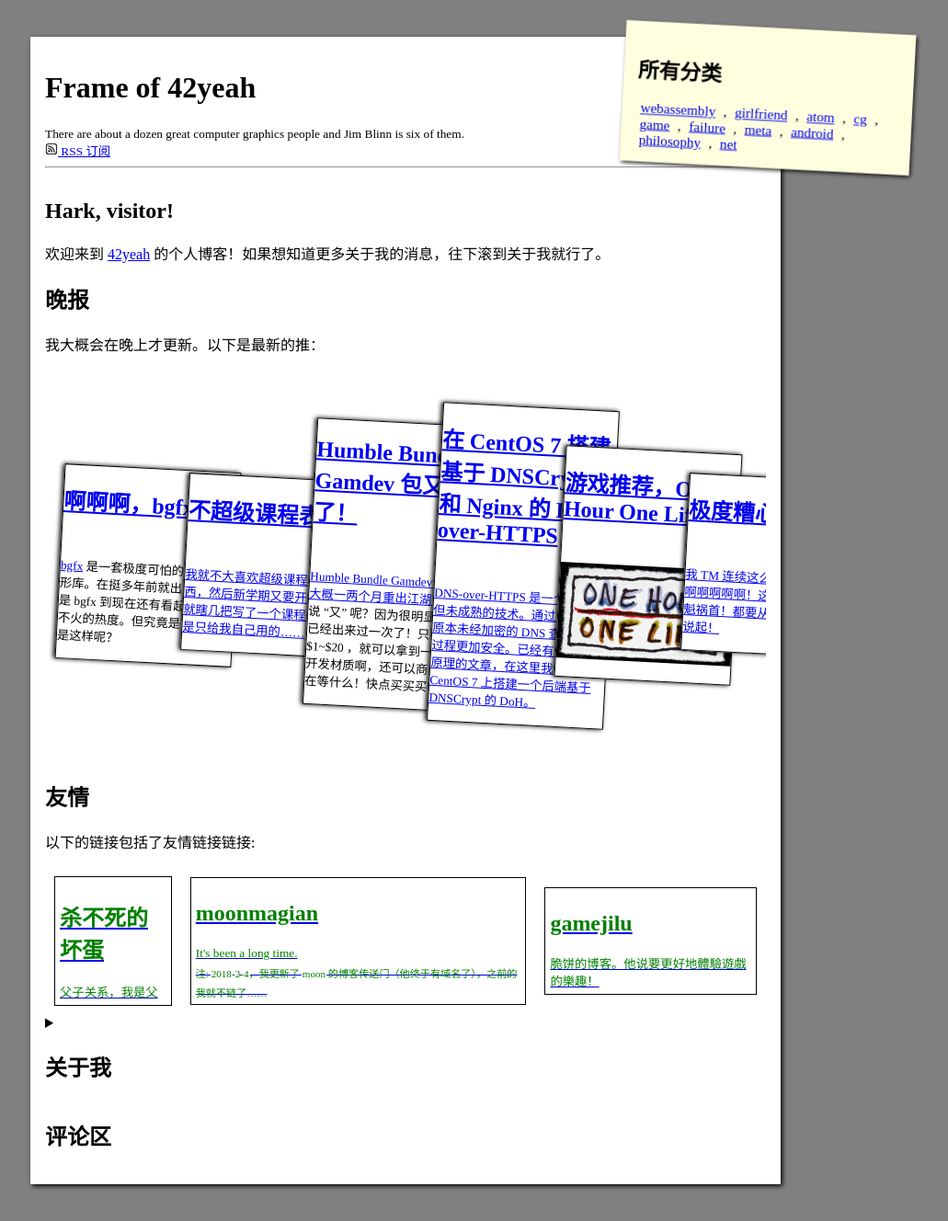
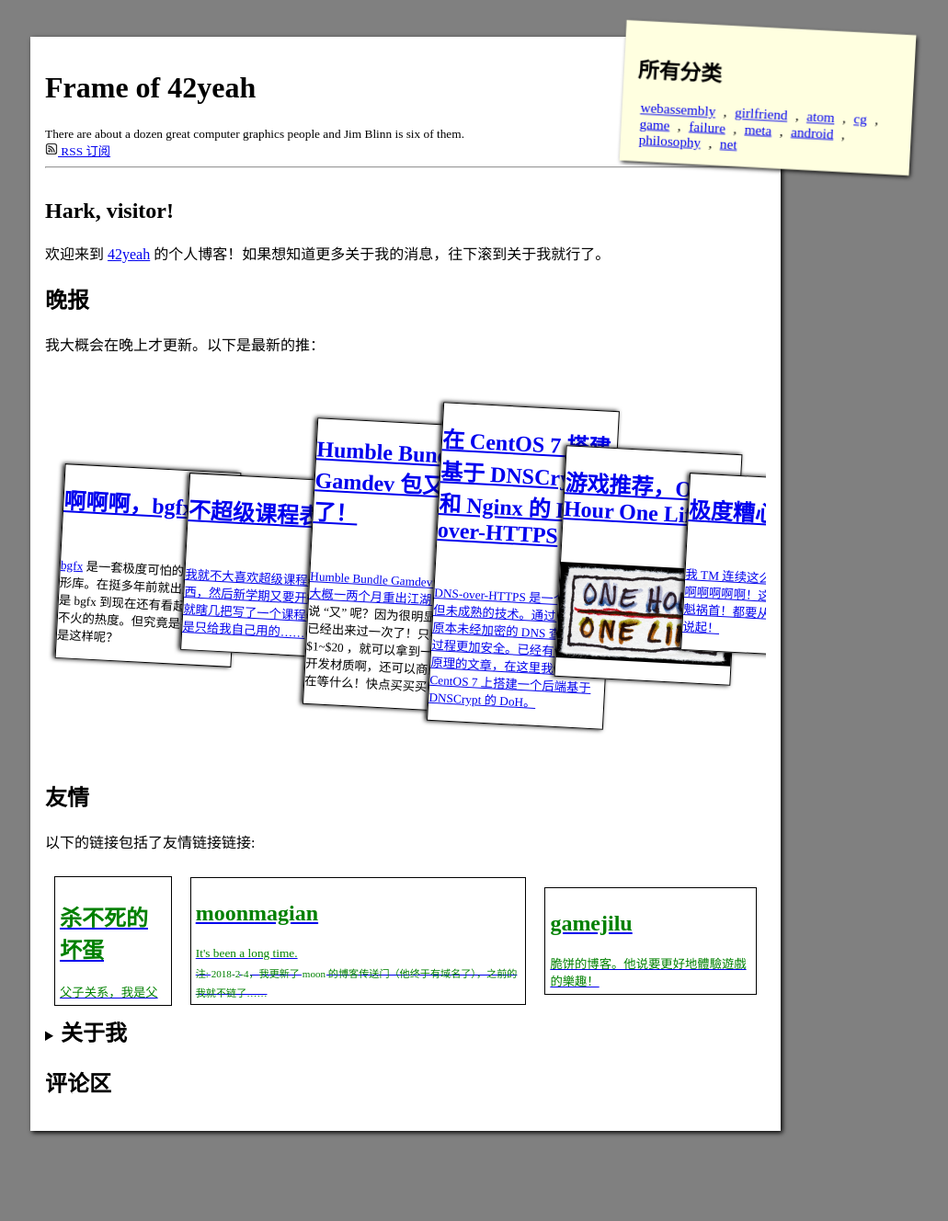
Before and after one commit to POTION4/potion4.github.io, a Jekyll site: the page built from index.md, in a window 1280 px wide. Shown: the whole page at 92% size, without its empty margins (215-1246 px from the left). Built offline with Jekyll 4.4.1, drawn with Linux system fonts in a browser that asks for light colours; our own code applies the rules of GitHub Pages for plain Markdown files; a script that is not in the unit is left out; comment, search, counter and statistics services are not loaded; after the commit the page ends 1270 px from its top, so only the background shows below that; some of the changed text lies outside the part shown.

Commit message:
MINIFIXX

```diff
--- a/index.md
+++ b/index.md
@@ -79,21 +79,26 @@
 </div>
 
 
-<details> <summary><h2>关于我</h2></summary>
-- 我是一个来自 [东莞理工学院](http://www.dgut.edu.cn/) 的学生。
-- 我非常想学图形学。
-- 我喜欢玩独立游戏，包括但不限于：
-	- Nethack
-	- 一系列的经典偏硬核 Roguelike
-	- 一些可以多人游戏的游戏，**一般不包括 FPS**
-- 我喜欢玩 4X，但是我很菜
-- 我学过一系列的程序语言，但大部分都是浅尝辄止，没啥技术
-- 我支持 LGBT ，虽然我本人是直的
-- 我不喜欢吃牛肉丸，干蒸，烧卖，虾饺，云吞，^(?!.\*(韭菜)).\*饺子，牛奶，重芝士，etc……
-- 我的邮箱是 [potion@live.cn](mailto:potion@live.cn)
-- 我做过很多小作品，有兴趣的大佬可以发我邮箱问一下我
-- 我觉得可口可乐比百事可乐要好喝
-- 我觉得麦当劳比肯德基要好吃，虽然肯德基有奥尔良系列
-- 我觉得尊宝是所有 Pizza 当中最好吃的，第二是 Domino
-- I love my girlfriend!
+<details> <summary><h2 style="display: inline">关于我</h2></summary>
+<ul>
+<li> 我是一个来自 [东莞理工学院](http://www.dgut.edu.cn/) 的学生。</li>
+<li> 我非常想学图形学。</li>
+<li>
+  我喜欢玩独立游戏，包括但不限于：
+  <ul>
+	<li> Nethack</li>
+	<li> 一系列的经典偏硬核 Roguelike</li>
+	<li> 一些可以多人游戏的游戏，**一般不包括 FPS**</li>
+  </ul>
+</li>
+<li> 我喜欢玩 4X，但是我很菜</li>
+<li> 我学过一系列的程序语言，但大部分都是浅尝辄止，没啥技术</li>
+<li> 我支持 LGBT ，虽然我本人是直的</li>
+<li> 我不喜欢吃牛肉丸，干蒸，烧卖，虾饺，云吞，^(?!.\*(韭菜)).\*饺子，牛奶，重芝士，etc……</li>
+<li> 我的邮箱是 [potion@live.cn](mailto:potion@live.cn)</li>
+<li> 我做过很多小作品，有兴趣的大佬可以发我邮箱问一下我</li>
+<li> 我觉得可口可乐比百事可乐要好喝</li>
+<li> 我觉得麦当劳比肯德基要好吃，虽然肯德基有奥尔良系列</li>
+<li> 我觉得尊宝是所有 Pizza 当中最好吃的，第二是 Domino</li>
+<li> I love my girlfriend!</li>
 </details>
```
